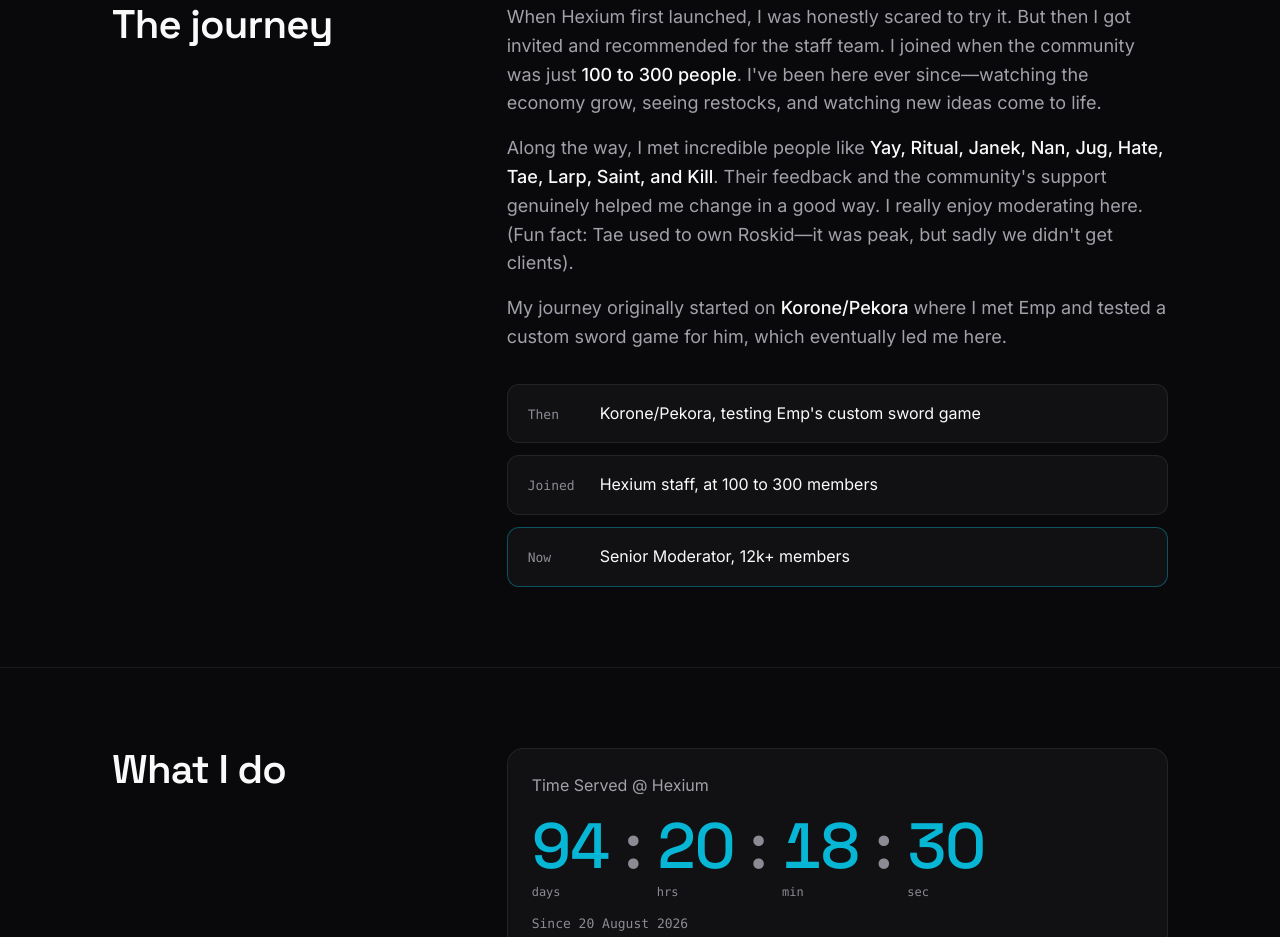
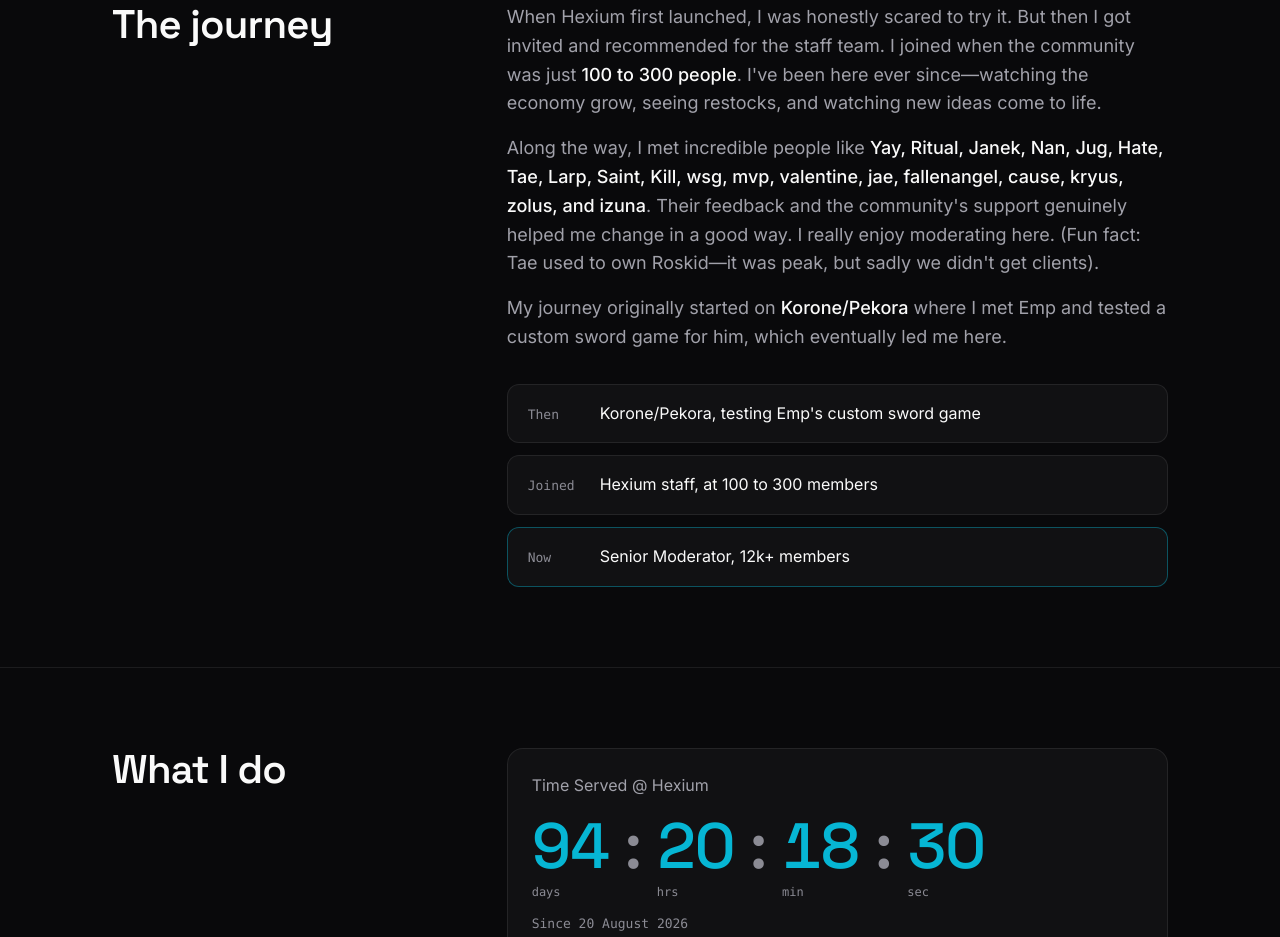
Before and after one commit to Qrdz0/hexium-moderator-portfolio, a plain HTML site: page index.html in a window 1280 px wide. Shown: the part 879-1816 px from the top of the page. Drawn offline with Linux system fonts and the light colour scheme.

Commit message:
Add more names to the journey section
Co-Authored-By: Claude Opus 5.5 <noreply@anthropic.com>

```diff
--- a/index.html
+++ b/index.html
@@ -244,8 +244,8 @@
               since—watching the economy grow, seeing restocks, and watching new ideas come to life.
             </p>
             <p>
-              Along the way, I met incredible people like <strong>Yay, Ritual, Janek, Nan, Jug, Hate, Tae, Larp, Saint,
-              and Kill</strong>. Their feedback and the community's support genuinely helped me change in a good way.
+              Along the way, I met incredible people like <strong>Yay, Ritual, Janek, Nan, Jug, Hate, Tae, Larp, Saint, Kill,
+              wsg, mvp, valentine, jae, fallenangel, cause, kryus, zolus, and izuna</strong>. Their feedback and the community's support genuinely helped me change in a good way.
               I really enjoy moderating here. (Fun fact: Tae used to own Roskid—it was peak, but sadly we didn't get clients).
             </p>
             <p>
```
